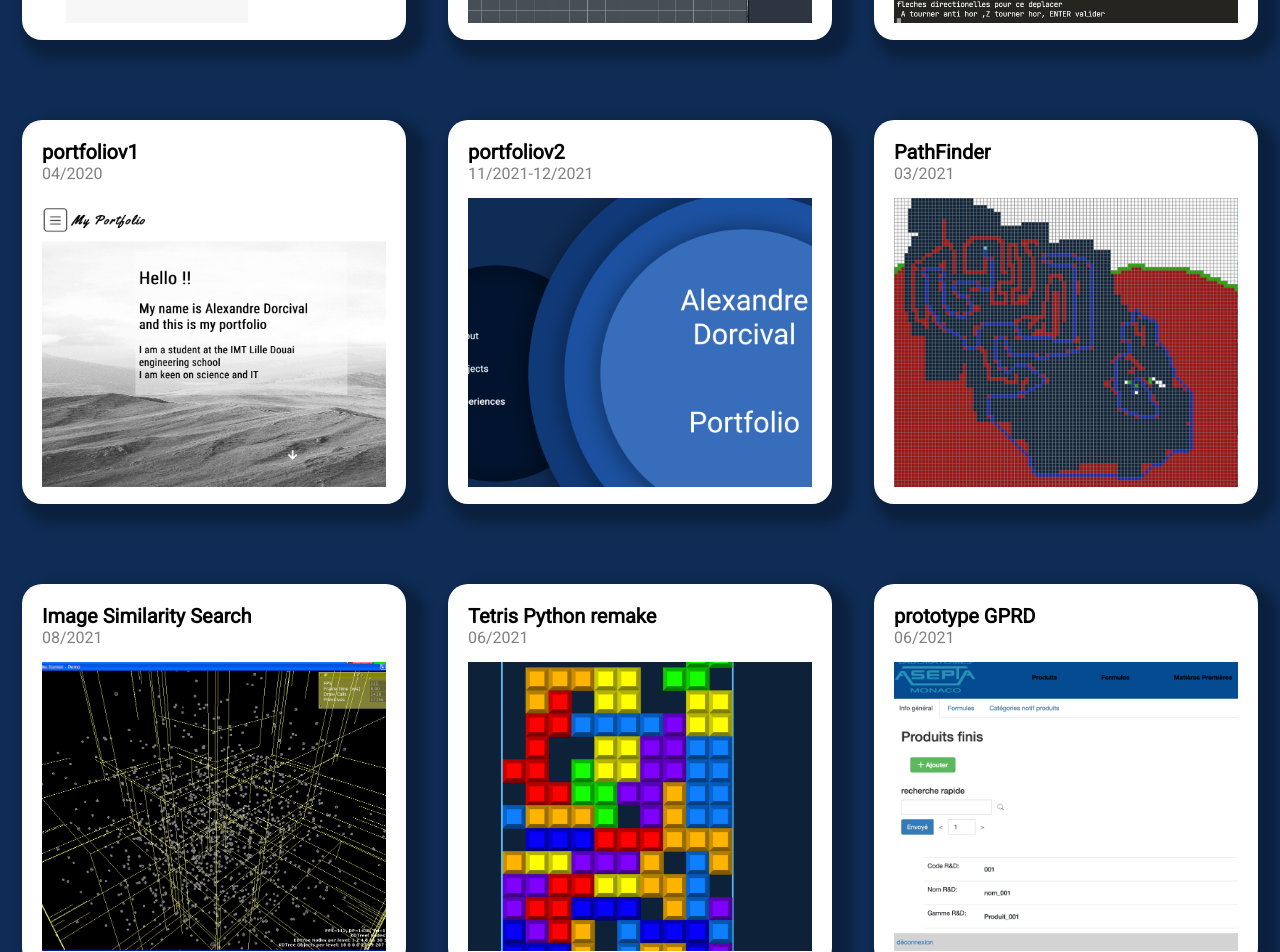
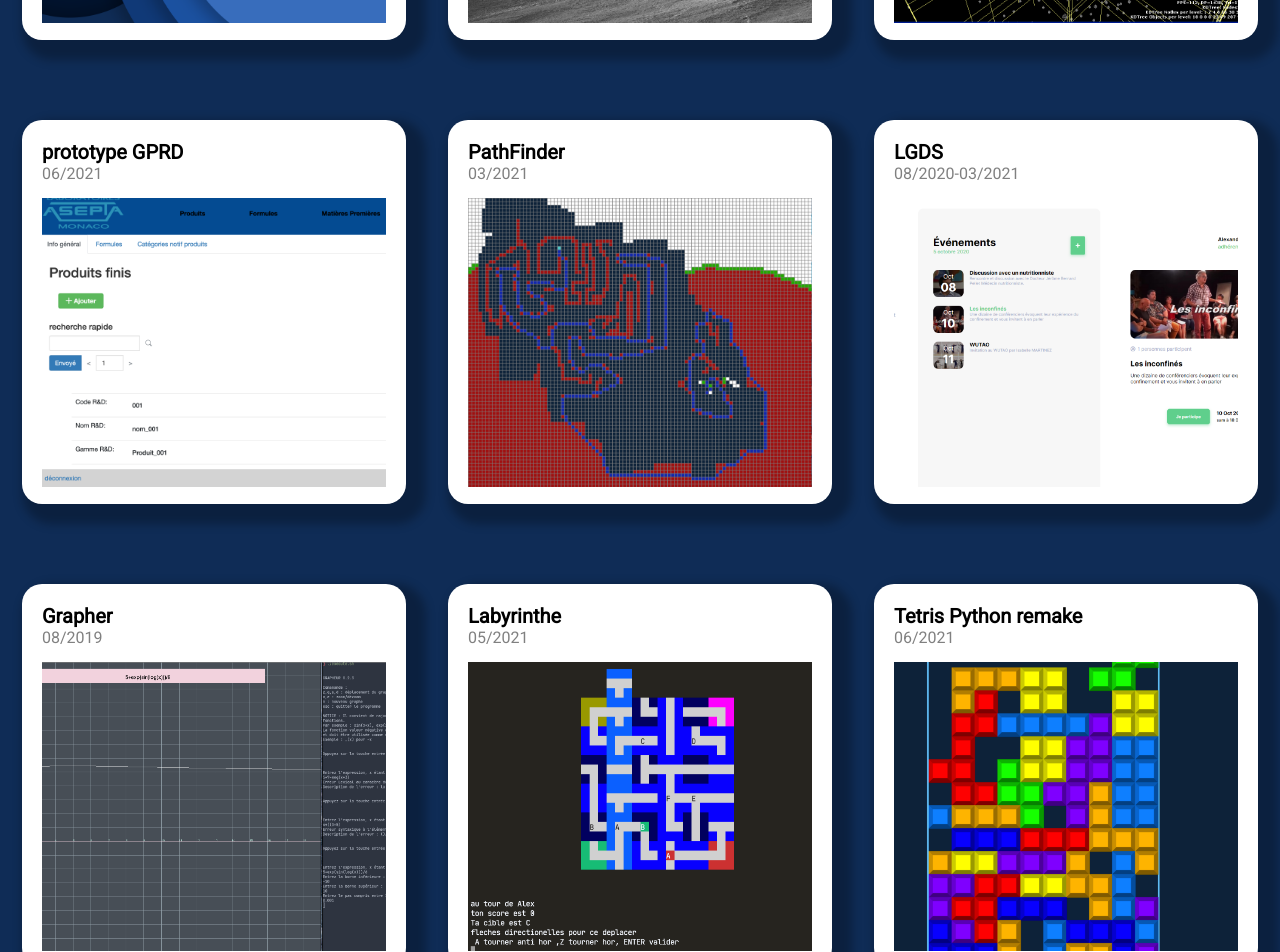
Before and after one commit to alexandredorc/portfolio_v2, a Next.js app: page /projects in a window 1280 px wide. Shown: the part 560-1512 px from the top of the page. Built offline with nearby package versions, Linux system fonts and the light colour scheme.

Commit message:
change projects order and add projects

```diff
--- a/components/TimeLayout.js
+++ b/components/TimeLayout.js
@@ -1,9 +1,9 @@
 import styles from '../styles/TimeLayout.module.css'
 
-function TimeLayout() {
-
+function TimeLayout(props) {
+const data= props.props;
     return (
-      <div >
+      <div>
 
       </div>
     )
--- a/public/projects.json
+++ b/public/projects.json
@@ -2,76 +2,83 @@
     "projects": [
         {
             "id" : "1",
-            "name": "LGDS",
-            "link": "http",
-            "image": "LGDS",
-            "text": "Dans le cadre d'un projet d'étude nous avons réaliser une applications pour la coopérative Les Grains de sel, cette application permet de gerer les évenements qu'organise la coopérative, cete application utilise Django, et Odoo.",
-            "date" :"08/2020-03/2021"
+            "name": "Portfolio V2",
+            "link": "https://github.com/alexandredorc/portfolio_v2",
+            "image": "portfoliov2",
+            "text": "This App is the portfolio That your on right now, it use React & Next",
+            "date" :"11/2021-12/2021"
         },
         {
             "id" : "2",
-            "name": "Grapher",
-            "link": "http",
-            "image": "grapheur",
-            "text": "This software is a grapher which reads a mathematical function which with a lexical and synthaxical interpreter displays the graph of the function, this application uses C & OpenGL",
-            "date" :"08/2019"
-        },
-        {
-            "id" : "3",
-            "name": "Labyrinthe",
-            "link": "http",
-            "image": "labyrinte",
-            "text": "this program is the video game adaptation of the board game Labyrinth, this game is displayed directly on the console, this game uses the C",
-            "date" :"05/2021"
-        },
-        {
-            "id" : "4",
-            "name": "portfoliov1",
+            "name": "Portfolio V1",
             "link": "https://alexandredorc.github.io/portfolio_v1/#/",
             "image": "portfoliov1",
             "text": "Cette application est la première version de mon portfolio, elle utilise Vue",
             "date" :"04/2020"
         },
         {
-            "id" : "5",
-            "name": "portfoliov2",
+            "id" : "3",
+            "name": "Image Similarity Search",
             "link": "http",
-            "image": "portfoliov2",
-            "text": "This App is the portfolio That your on right now, it use React & Next",
-            "date" :"11/2021-12/2021"
+            "image": "imagesearch",
+            "text": "This software is able to search in a data base the closest image from a query depending is color spectrum, it can do Brute search and also use different technique to speed up the process such as kd Trees and LSH, it use Python & MatplotLib",
+            "date" :"08/2021"
         },
         {
-            "id" : "6",
+            "id" : "4",
+            "name": "prototype GPRD",
+            "link": "https://gprd-proto.herokuapp.com",
+            "image": "GPRD",
+            "text": "During my L3 internship in the laboratories Asepta I have developped a prototype of a DMS, it has many useful features for saving cosmetic and chemical recipe, it use PHP & MySQL ",
+            "date" :"06/2021"
+        },
+        {
+            "id" : "5",
             "name": "PathFinder",
-            "link": "http",
+            "link": "https://github.com/alexandredorc/ASpathfinding",
             "image": "pathfinding",
             "text": "This software is a sandbox for the A* pathfinding algorithme, This software isusing Python & Pygame ",
             "date" :"03/2021"
         },
         {
+            "id" : "6",
+            "name": "LGDS",
+            "link": "https://github.com/alexandredorc/lesgrainsdesel",
+            "image": "LGDS",
+            "text": "Dans le cadre d'un projet d'étude nous avons réaliser une applications pour la coopérative Les Grains de sel, cette application permet de gerer les évenements qu'organise la coopérative, cete application utilise Django, et Odoo.",
+            "date" :"08/2020-03/2021"
+        },
+        {
             "id" : "7",
-            "name": "Image Similarity Search",
-            "link": "http",
-            "image": "imagesearch",
-            "text": "This software is able to search in a data base the closest image from a query depending is color spectrum, it can do Brute search and also use different technique to speed up the process such as kd Trees and LSH, it use Python & MatplotLib",
-            "date" :"08/2021"
-        }
-        ,
+            "name": "Grapher",
+            "link": "https://github.com/alexandredorc/grapheur_L2",
+            "image": "grapheur",
+            "text": "This software is a grapher which reads a mathematical function which with a lexical and synthaxical interpreter displays the graph of the function, this application uses C & OpenGL",
+            "date" :"08/2019"
+        },
         {
             "id" : "8",
+            "name": "Labyrinthe",
+            "link": "https://github.com/alexandredorc/Labyrinthe_Board",
+            "image": "labyrinte",
+            "text": "this program is the video game adaptation of the board game Labyrinth, this game is displayed directly on the console, this game uses the C",
+            "date" :"05/2021"
+        },
+        {
+            "id" : "9",
             "name": "Tetris Python remake",
-            "link": "http",
+            "link": "https://github.com/alexandredorc/tetris_python",
             "image": "tetris",
             "text": "This Game is a remake of the famous tetris Game, it use Python & Pygame",
             "date" :"06/2021"
         },
         {
-            "id" : "9",
-            "name": "prototype GPRD",
-            "link": "http",
-            "image": "GPRD",
-            "text": "During my L3 internship in the laboratories Asepta I have developped a prototype of a DMS, it has many useful features for saving cosmetic and chemical recipe, it use PHP & MySQL ",
-            "date" :"06/2021"
+            "id" : "10",
+            "name": "Wall paper Generator",
+            "link": "https://github.com/alexandredorc/wallpaperGenerator",
+            "image": "wallpaper",
+            "text": "This software project is able to generate random and colorful wallpaper, it use Java ",
+            "date" :"02/2021"
         }
     ]
 }
```
Also changed, not shown: public/time.json (added, +13 -0 lines), public/images/wallpaper.png (added).
